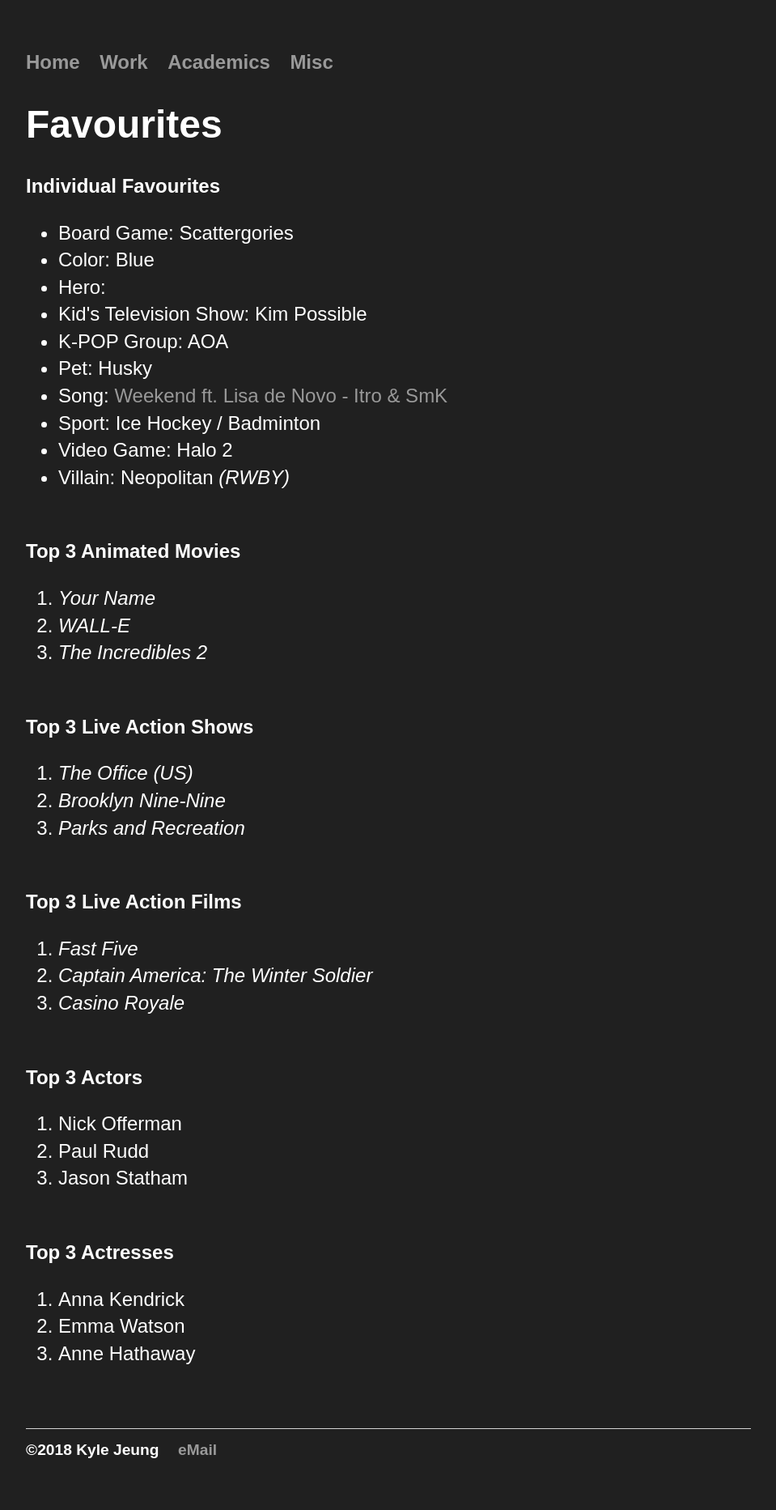
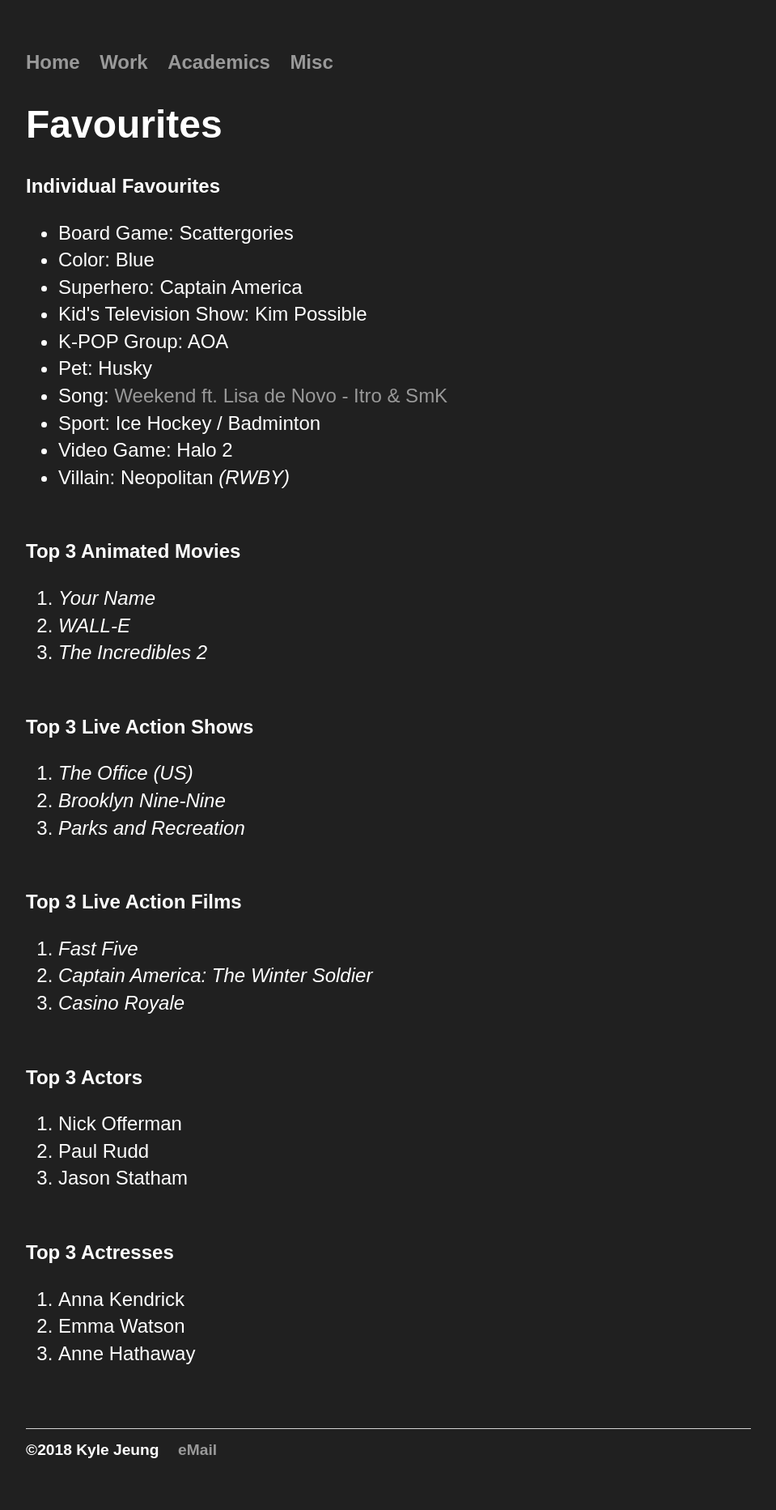
Before and after one commit to jeungkyle/portfolio, a Jekyll site: the page built from favourites/index.html, in a window 1280 px wide. Shown: the whole page at 81% size, without its empty margins (160-1119 px from the left). Built offline with Jekyll 4.4.1, drawn with Linux system fonts in a browser that asks for light colours.

Commit message:
Update index.html

```diff
--- a/favourites/index.html
+++ b/favourites/index.html
@@ -11,7 +11,7 @@
 	<ul>
 		<li>Board Game: Scattergories
 		<li>Color: Blue</li>
-		<li>Hero:
+		<li>Superhero: Captain America
 		<li>Kid's Television Show: Kim Possible</li>
 		<li>K-POP Group: AOA</li>
 		<li>Pet: Husky</li>
```
